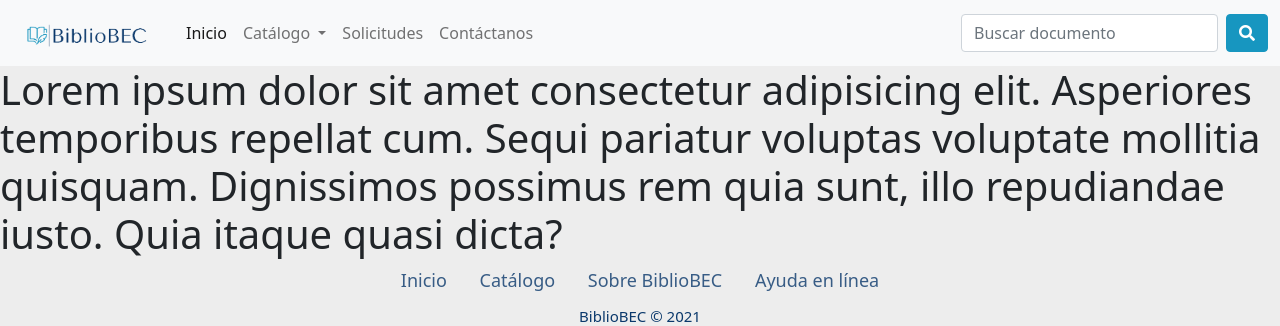
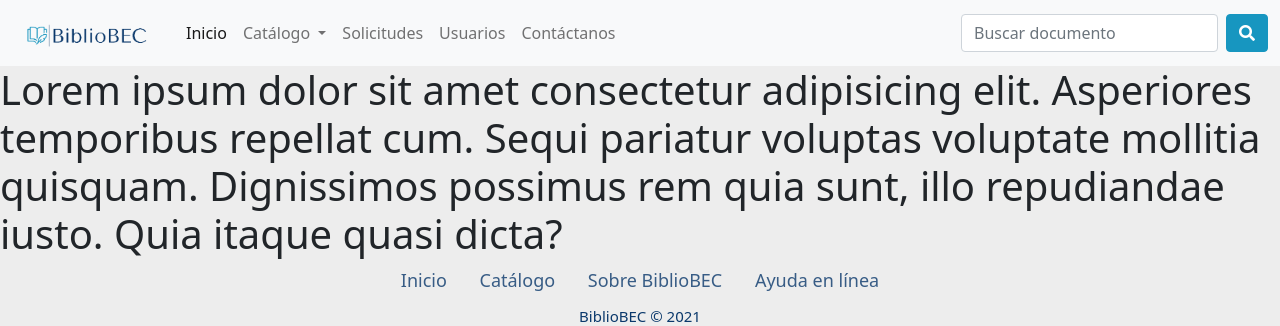
Before and after one commit to JesusOrellana/bibiloBec, a Django app: page / in a window 1280 px wide. Shown: the top 326 px of the page. Run offline with Django 3.2, Linux system fonts and the light colour scheme; some libraries are stand-ins or nearby versions.

Commit message:
Enlace usuarios en navbar

```diff
--- a/biblioteca/BiblioBec/static/css/styles.css
+++ b/biblioteca/BiblioBec/static/css/styles.css
@@ -61,7 +61,3 @@
   border-color: #148f77;
   font-family: "Roboto", sans-serif;
 }
-
-.section {
-  background-color: #fff;
-}
--- a/biblioteca/BiblioBec/templates/base.html
+++ b/biblioteca/BiblioBec/templates/base.html
@@ -67,7 +67,10 @@
                 </ul>
                 <li class="nav-item">
                     <a class="nav-link" href="{% url 'solicitudes' %}">Solicitudes</a>
-                  </li>
+                </li>
+                <li class="nav-item">
+                  <a class="nav-link" href="{% url 'usuario_list' %}">Usuarios</a>
+              </li>
                 <li class="nav-item">
                 <a class="nav-link" href="#">Contáctanos</a>
               </li>
```
